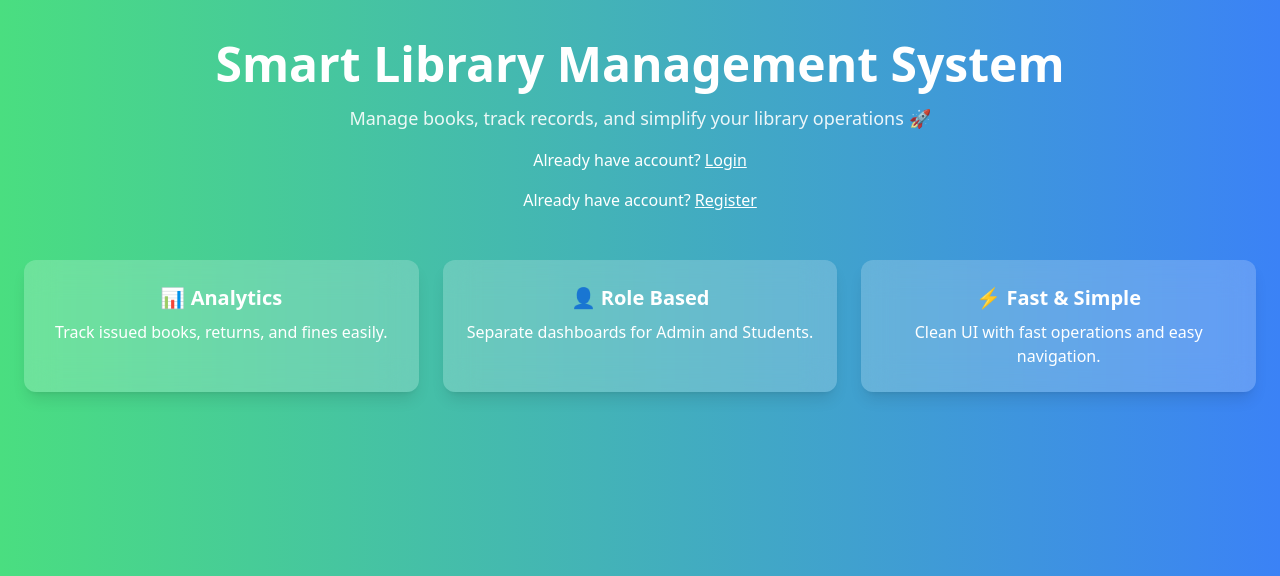
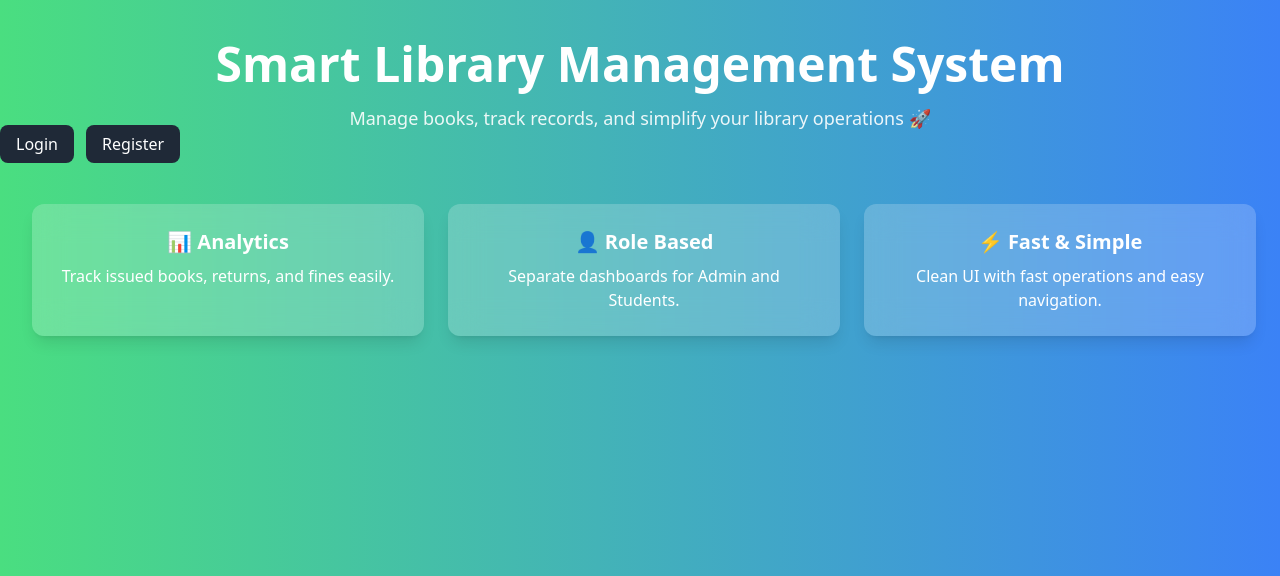
Before and after one commit to adarshthakurwork620-web/Library-Management-system, a Flask app: page / in a window 1280 px wide. Shown: the top 576 px of the page. Run offline with Flask 3, Linux system fonts and the light colour scheme; some libraries are stand-ins or nearby versions.

Commit message:
modified:   templates/index.html

```diff
--- a/templates/index.html
+++ b/templates/index.html
@@ -15,15 +15,20 @@
         Manage books, track records, and simplify your library operations 🚀
     </p>
 </div>
- <p class="text-white text-center mt-4">
-        Already have account?
-        <a href="/login" class="underline">Login</a>
-    </p>
- <p class="text-white text-center mt-4">
-        Already have account?
-        <a href="/register" class="underline">Register</a>
-    </p>
 
+ <div class="space-x-2">
+
+          <a
+            href="/login"
+            class="bg-gray-800 text-white px-4 py-2 rounded-lg hover:opacity-90"
+            >Login</a
+          >
+
+          <a
+            href="/register"
+            class="bg-gray-800 text-white px-4 py-2 rounded-lg hover:opacity-90"
+            >Register</a
+          >
 
 <!-- FEATURES -->
 <div class="grid md:grid-cols-3 gap-6 mt-12 px-6 text-white">
```
